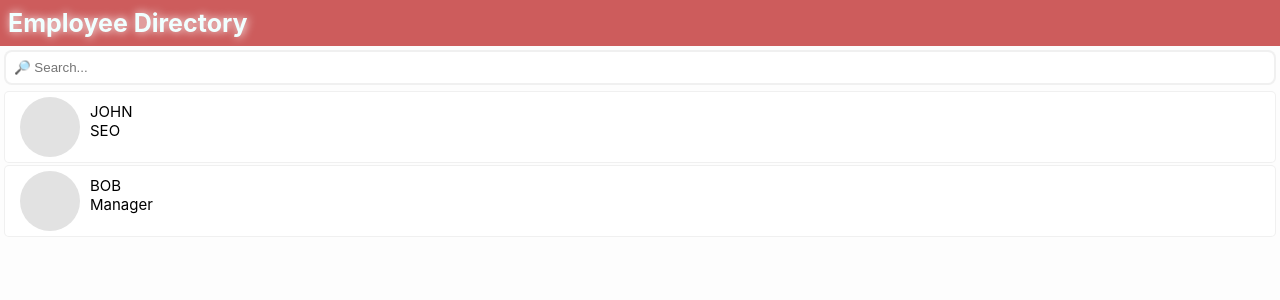
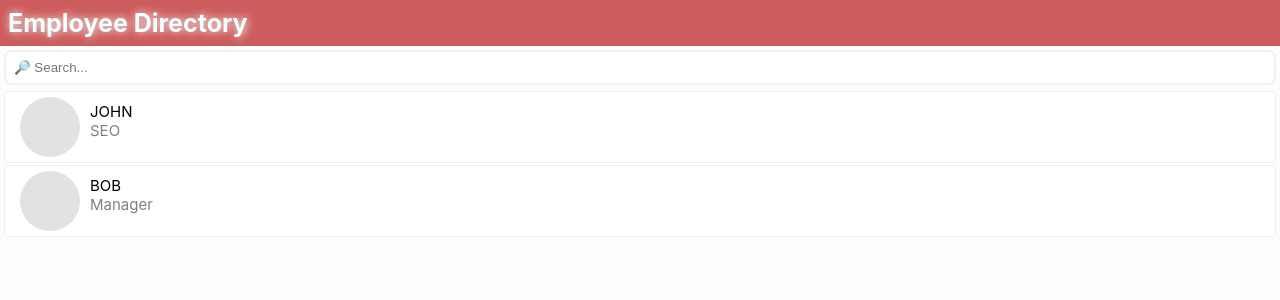
Before and after one commit to Winand/react-course-project, a React (Create React App) app: page / in a window 1280 px wide. Shown: the top 300 px of the page. Built offline with nearby package versions, Linux system fonts and the light colour scheme.

Commit message:
Position color

```diff
--- a/src/components/EmployeeList/EmployeeListItem.css
+++ b/src/components/EmployeeList/EmployeeListItem.css
@@ -18,3 +18,7 @@
     padding-top: 5px;
     padding-left: 10px;
 }
+
+.employee-list-item .employee-position {
+    color: gray;
+}
```
Also changed, not shown: screenshot.png.
